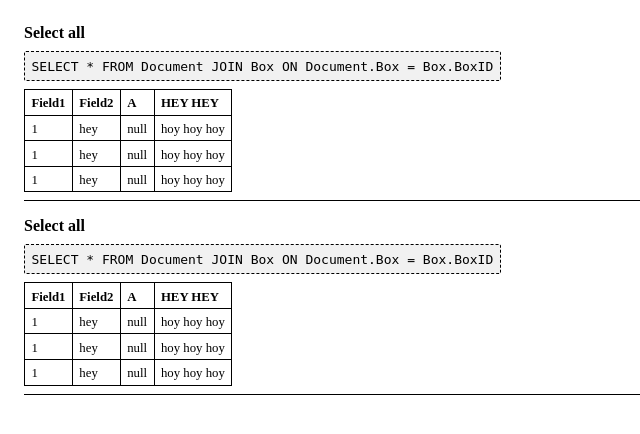
After one commit to PietroJominiITIS/elaborato-esame-2021, a PHP site: page /partials/queries.php in a window 1280 px wide. The commit adds this page. Shown: the top 434 px of the page, without its empty margins (0-640 px from the left). Run offline with PHP 8.4, Linux system fonts and the light colour scheme.

Commit message:
queries page ui

```diff
--- /dev/null
+++ b/code/web/css/queries.css
@@ -0,0 +1,38 @@
+.queries {
+    padding: 1em;
+    flex-grow: 1;
+}
+
+.query {
+    border-bottom: 1px solid black;
+    width: 100%;
+    padding-bottom: 0.5em;
+    margin-bottom: 1em;
+}
+
+.query .title {
+    font-weight: bold;
+    margin-bottom: 1em;
+}
+
+.query code {
+    background-color: #f1f1f1;
+    padding: 0.5em;
+    border: 1px dashed black;
+    border-radius: 2px;
+    width: 100%;
+    font-size: 1em;
+}
+
+.query table {
+    margin-top: 1em;
+    border-collapse: collapse;
+}
+
+.queries table td,
+.queries table th {
+    border: 1px solid black;
+    padding: 0.5em 0.5em 0.25em 0.5em;
+    text-align: left;
+    font-size: 0.8em;
+}
--- a/code/web/pages/index.php
+++ b/code/web/pages/index.php
@@ -13,7 +13,7 @@
 
     <?php require('../partials/navbar.php'); ?>
     <?php
-        $pages = ['local', 'create', 'item', 'global'];
+        $pages = ['local', 'create', 'item', 'global', 'queries'];
         $page = $_GET['page'];
         if ( in_array($page, $pages))
             require('../partials/' . $_GET['page'] . '.php');
--- /dev/null
+++ b/code/web/partials/queries.php
@@ -0,0 +1,64 @@
+<link rel="stylesheet" href="../css/queries.css">
+
+<div class="queries">
+    <div class="query">
+        <div class="title">Select all</div>
+        <code>SELECT * FROM Document JOIN Box ON Document.Box = Box.BoxID</code>
+        <table>
+            <tr>
+                <th>Field1</th>
+                <th>Field2</th>
+                <th>A</th>
+                <th>HEY HEY</th>
+            </tr>
+            <tr>
+                <td>1</td>
+                <td>hey</td>
+                <td>null</td>
+                <td>hoy hoy hoy</td>
+            </tr>
+            <tr>
+                <td>1</td>
+                <td>hey</td>
+                <td>null</td>
+                <td>hoy hoy hoy</td>
+            </tr>
+            <tr>
+                <td>1</td>
+                <td>hey</td>
+                <td>null</td>
+                <td>hoy hoy hoy</td>
+            </tr>
+        </table>
+    </div>
+    <div class="query">
+        <div class="title">Select all</div>
+        <code>SELECT * FROM Document JOIN Box ON Document.Box = Box.BoxID</code>
+        <table>
+            <tr>
+                <th>Field1</th>
+                <th>Field2</th>
+                <th>A</th>
+                <th>HEY HEY</th>
+            </tr>
+            <tr>
+                <td>1</td>
+                <td>hey</td>
+                <td>null</td>
+                <td>hoy hoy hoy</td>
+            </tr>
+            <tr>
+                <td>1</td>
+                <td>hey</td>
+                <td>null</td>
+                <td>hoy hoy hoy</td>
+            </tr>
+            <tr>
+                <td>1</td>
+                <td>hey</td>
+                <td>null</td>
+                <td>hoy hoy hoy</td>
+            </tr>
+        </table>
+    </div>
+</div>
```
